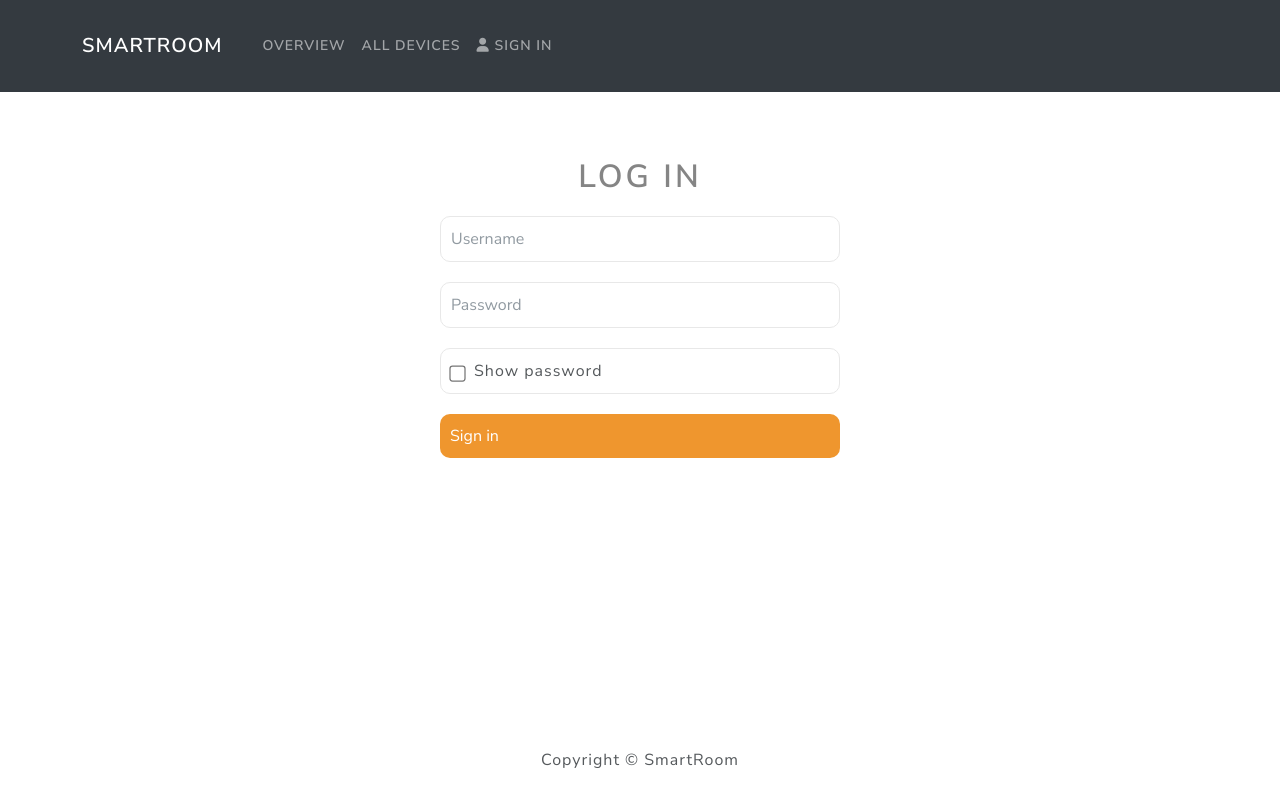
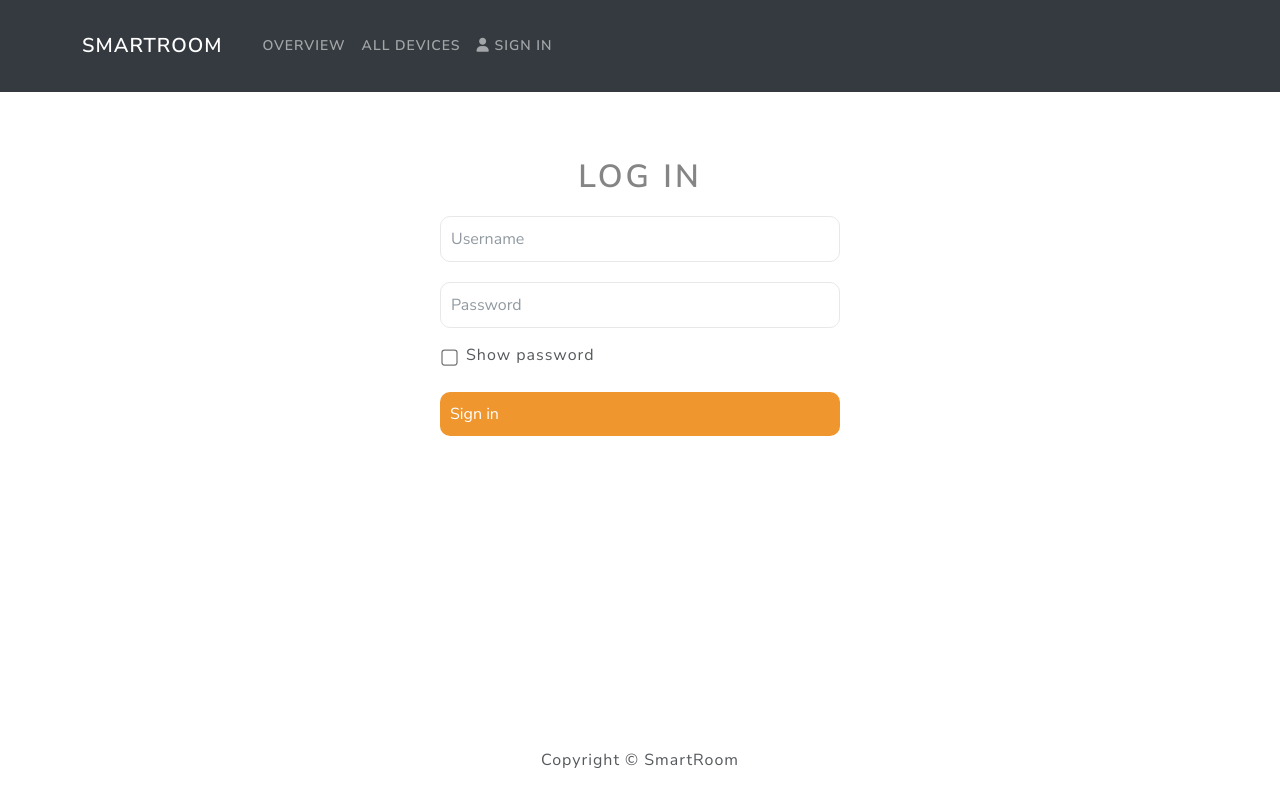
Before and after one commit to jhonatansossa/SmartRoomFrontend, a React (Create React App) app: page /login in a window 1280 px wide. Built offline with nearby package versions, Linux system fonts and the light colour scheme.

Commit message:
Fix "show password" checkbox

```diff
--- a/src/index.css
+++ b/src/index.css
@@ -103,6 +103,12 @@ main {
   background-color: white;
 }
 
+.form-control-input-password {
+  margin-top: 5px;
+  margin-bottom: -5px;
+  background: none;
+}
+
 .form-control:hover {
   border-color: #858585;
 }
@@ -110,6 +116,7 @@ main {
 .checkbox-icon {
   margin-top: 5px;
   margin-right: 10px;
+  margin-left: -7px;
   filter: grayscale(1);
   transform: scale(1.25);
 }
--- a/src/screens/Login.js
+++ b/src/screens/Login.js
@@ -36,7 +36,7 @@ const Login = () => {
           className="form-control form-control-input"
           required
         />
-        <label className="form-control form-control-input">
+        <label className="form-control form-control-input-password">
           <input
             type="checkbox"
             onClick={togglePassword}
```
